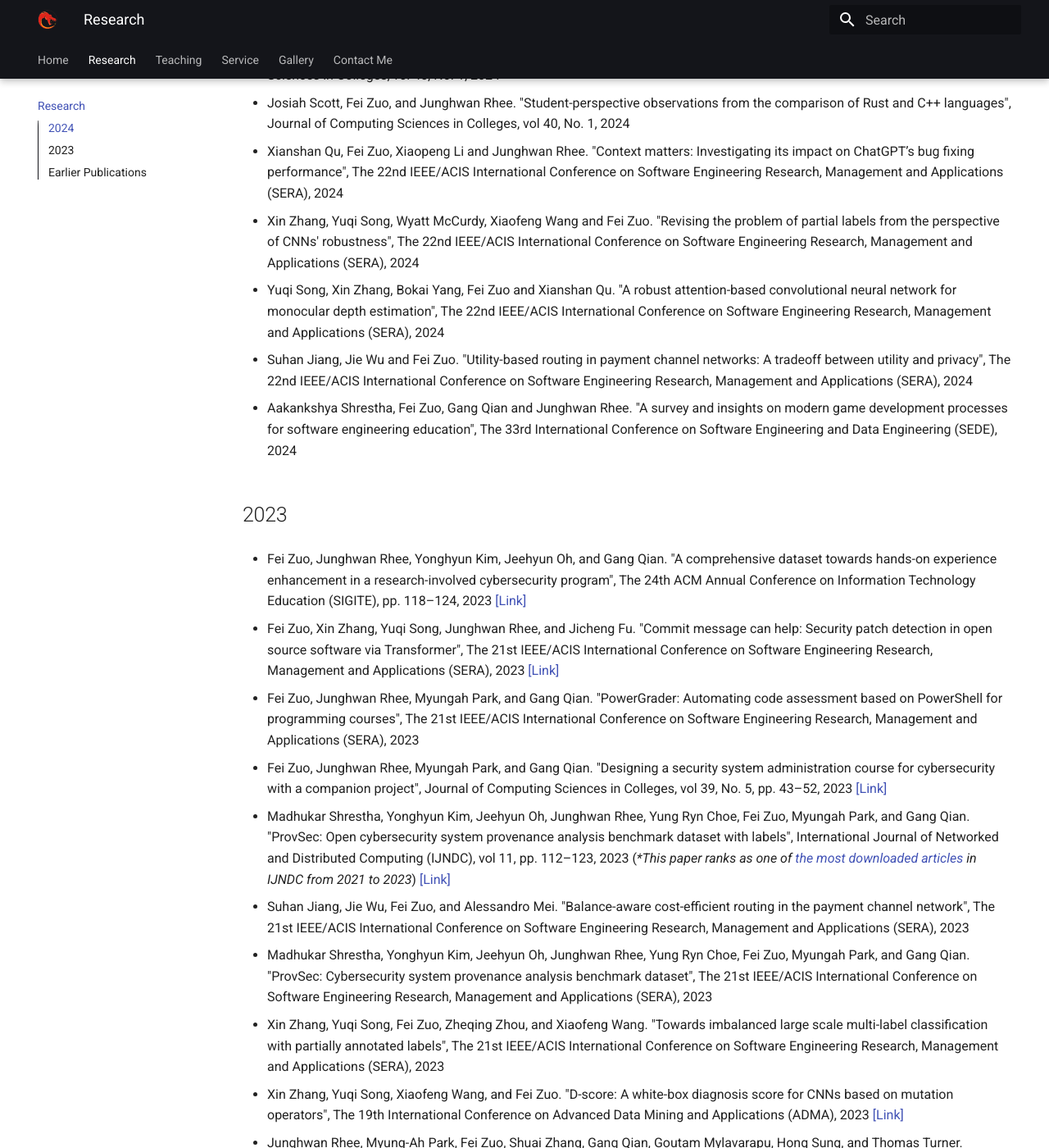
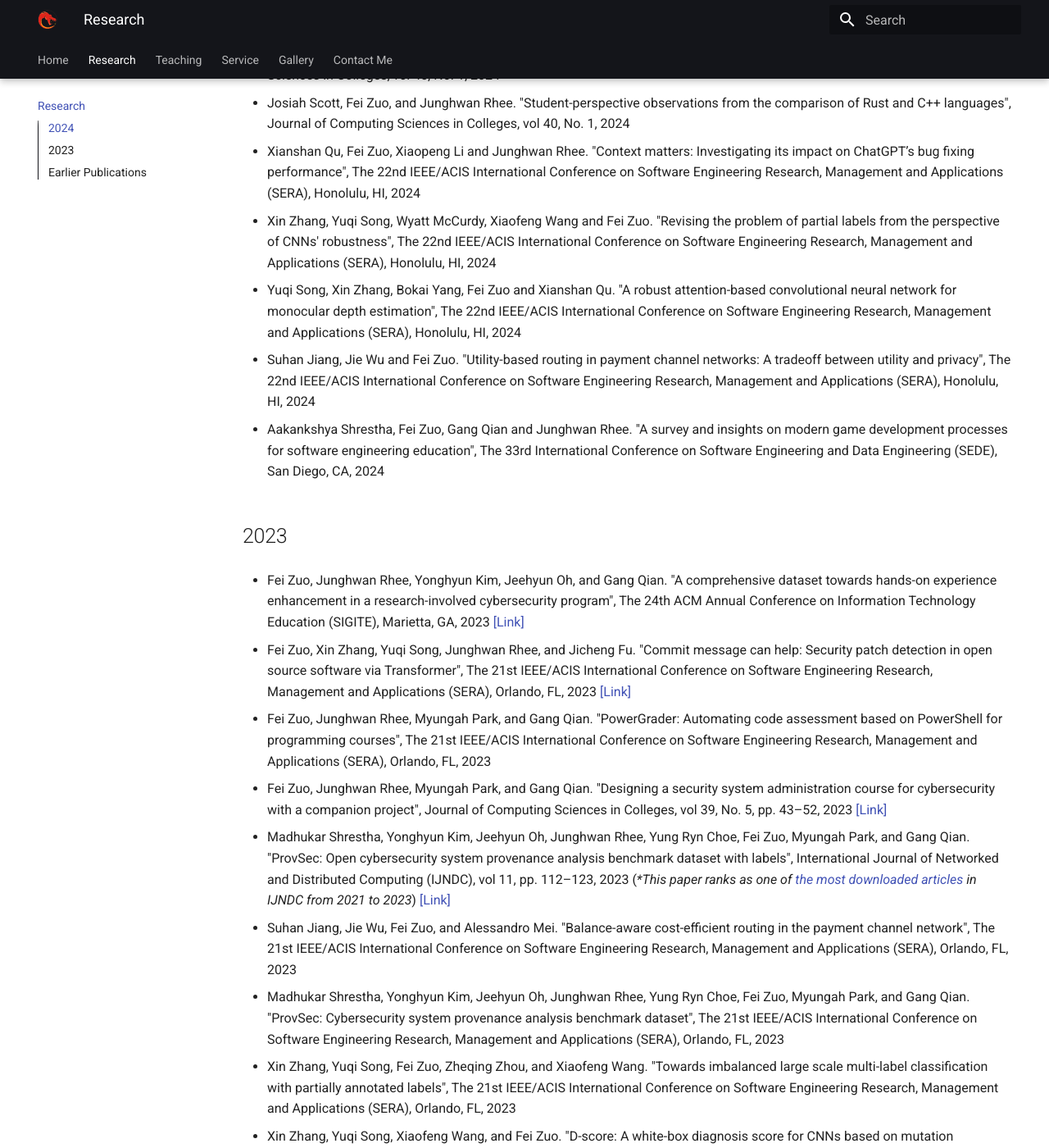
Before and after one commit to fzuo/homepage, an MkDocs documentation site: the page built from docs/research.md, in a window 1280 px wide and 1400 px high, scrolled down 665 px. Shown: the whole window at 82% size. Built offline with MkDocs 1.6.1 and Material for MkDocs 9.7.7, drawn with Linux system fonts in a browser that asks for light colours; some of the changed text lies outside the part shown.

Commit message:
Updating files

```diff
--- a/docs/research.md
+++ b/docs/research.md
@@ -19,35 +19,35 @@
 
 - Josiah Scott, Fei Zuo, and Junghwan Rhee. "Student-perspective observations from the comparison of Rust and C++ languages", Journal of Computing Sciences in Colleges, vol 40, No. 1, 2024
 
-- Xianshan Qu, Fei Zuo, Xiaopeng Li and Junghwan Rhee. "Context matters: Investigating its impact on ChatGPT’s bug fixing performance", The 22nd IEEE/ACIS International Conference on Software Engineering Research, Management and Applications (SERA), 2024
+- Xianshan Qu, Fei Zuo, Xiaopeng Li and Junghwan Rhee. "Context matters: Investigating its impact on ChatGPT’s bug fixing performance", The 22nd IEEE/ACIS International Conference on Software Engineering Research, Management and Applications (SERA), Honolulu, HI, 2024
 
-- Xin Zhang, Yuqi Song, Wyatt McCurdy, Xiaofeng Wang and Fei Zuo. "Revising the problem of partial labels from the perspective of CNNs' robustness", The 22nd IEEE/ACIS International Conference on Software Engineering Research, Management and Applications (SERA), 2024
+- Xin Zhang, Yuqi Song, Wyatt McCurdy, Xiaofeng Wang and Fei Zuo. "Revising the problem of partial labels from the perspective of CNNs' robustness", The 22nd IEEE/ACIS International Conference on Software Engineering Research, Management and Applications (SERA), Honolulu, HI, 2024
 
-- Yuqi Song, Xin Zhang, Bokai Yang, Fei Zuo and Xianshan Qu. "A robust attention-based convolutional neural network for monocular depth estimation", The 22nd IEEE/ACIS International Conference on Software Engineering Research, Management and Applications (SERA), 2024
+- Yuqi Song, Xin Zhang, Bokai Yang, Fei Zuo and Xianshan Qu. "A robust attention-based convolutional neural network for monocular depth estimation", The 22nd IEEE/ACIS International Conference on Software Engineering Research, Management and Applications (SERA), Honolulu, HI, 2024
 
-- Suhan Jiang, Jie Wu and Fei Zuo. "Utility-based routing in payment channel networks: A tradeoff between utility and privacy", The 22nd IEEE/ACIS International Conference on Software Engineering Research, Management and Applications (SERA), 2024
+- Suhan Jiang, Jie Wu and Fei Zuo. "Utility-based routing in payment channel networks: A tradeoff between utility and privacy", The 22nd IEEE/ACIS International Conference on Software Engineering Research, Management and Applications (SERA), Honolulu, HI, 2024
 
-- Aakankshya Shrestha, Fei Zuo, Gang Qian and Junghwan Rhee.	"A survey and insights on modern game development processes for software engineering education", The 33rd International Conference on Software Engineering and Data Engineering (SEDE), 2024
+- Aakankshya Shrestha, Fei Zuo, Gang Qian and Junghwan Rhee. "A survey and insights on modern game development processes for software engineering education", The 33rd International Conference on Software Engineering and Data Engineering (SEDE), San Diego, CA, 2024
 
 ## 2023
 
-- Fei Zuo, Junghwan Rhee, Yonghyun Kim, Jeehyun Oh, and Gang Qian. "A comprehensive dataset towards hands-on experience enhancement in a research-involved cybersecurity program", The 24th ACM Annual Conference on Information Technology Education (SIGITE), pp. 118–124, 2023 [\[Link\]](https://dl.acm.org/doi/10.1145/3585059.3611416)
+- Fei Zuo, Junghwan Rhee, Yonghyun Kim, Jeehyun Oh, and Gang Qian. "A comprehensive dataset towards hands-on experience enhancement in a research-involved cybersecurity program", The 24th ACM Annual Conference on Information Technology Education (SIGITE), Marietta, GA, 2023 [\[Link\]](https://dl.acm.org/doi/10.1145/3585059.3611416)
 
-- Fei Zuo, Xin Zhang, Yuqi Song, Junghwan Rhee, and Jicheng Fu. "Commit message can help: Security patch detection in open source software via Transformer", The 21st IEEE/ACIS International Conference on Software Engineering Research, Management and Applications (SERA), 2023 [\[Link\]](https://github.com/fzuo/Patch-Commits-Study/blob/master/papers/Commit_Message_Can_Help.pdf)
+- Fei Zuo, Xin Zhang, Yuqi Song, Junghwan Rhee, and Jicheng Fu. "Commit message can help: Security patch detection in open source software via Transformer", The 21st IEEE/ACIS International Conference on Software Engineering Research, Management and Applications (SERA), Orlando, FL, 2023 [\[Link\]](https://github.com/fzuo/Patch-Commits-Study/blob/master/papers/Commit_Message_Can_Help.pdf)
 
-- Fei Zuo, Junghwan Rhee, Myungah Park, and Gang Qian. "PowerGrader: Automating code assessment based on PowerShell for programming courses", The 21st IEEE/ACIS International Conference on Software Engineering Research, Management and Applications (SERA), 2023
+- Fei Zuo, Junghwan Rhee, Myungah Park, and Gang Qian. "PowerGrader: Automating code assessment based on PowerShell for programming courses", The 21st IEEE/ACIS International Conference on Software Engineering Research, Management and Applications (SERA), Orlando, FL, 2023
 
 - Fei Zuo, Junghwan Rhee, Myungah Park, and Gang Qian. "Designing a security system administration course for cybersecurity with a companion project", Journal of Computing Sciences in Colleges, vol 39, No. 5, pp. 43–52, 2023 [\[Link\]](https://dl.acm.org/doi/pdf/10.5555/3637068.3637072)
 
 - Madhukar Shrestha, Yonghyun Kim, Jeehyun Oh, Junghwan Rhee, Yung Ryn Choe, Fei Zuo, Myungah Park, and Gang Qian. "ProvSec: Open cybersecurity system provenance analysis benchmark dataset with labels", International Journal of Networked and Distributed Computing (IJNDC), vol 11, pp. 112–123, 2023 (*\*This paper ranks as one of* [*the most downloaded articles*](https://link.springer.com/journal/44227/updates/27329374) *in IJNDC from 2021 to 2023*) [\[Link\]](https://link.springer.com/article/10.1007/s44227-023-00014-9)
 
-- Suhan Jiang, Jie Wu, Fei Zuo, and Alessandro Mei. "Balance-aware cost-efficient routing in the payment channel network", The 21st IEEE/ACIS International Conference on Software Engineering Research, Management and Applications (SERA), 2023
+- Suhan Jiang, Jie Wu, Fei Zuo, and Alessandro Mei. "Balance-aware cost-efficient routing in the payment channel network", The 21st IEEE/ACIS International Conference on Software Engineering Research, Management and Applications (SERA), Orlando, FL, 2023
 
-- Madhukar Shrestha, Yonghyun Kim, Jeehyun Oh, Junghwan Rhee, Yung Ryn Choe, Fei Zuo, Myungah Park, and Gang Qian. "ProvSec: Cybersecurity system provenance analysis benchmark dataset", The 21st IEEE/ACIS International Conference on Software Engineering Research, Management and Applications (SERA), 2023
+- Madhukar Shrestha, Yonghyun Kim, Jeehyun Oh, Junghwan Rhee, Yung Ryn Choe, Fei Zuo, Myungah Park, and Gang Qian. "ProvSec: Cybersecurity system provenance analysis benchmark dataset", The 21st IEEE/ACIS International Conference on Software Engineering Research, Management and Applications (SERA), Orlando, FL, 2023
 
-- Xin Zhang, Yuqi Song, Fei Zuo, Zheqing Zhou, and Xiaofeng Wang. "Towards imbalanced large scale multi-label classification with partially annotated labels", The 21st IEEE/ACIS International Conference on Software Engineering Research, Management and Applications (SERA), 2023
+- Xin Zhang, Yuqi Song, Fei Zuo, Zheqing Zhou, and Xiaofeng Wang. "Towards imbalanced large scale multi-label classification with partially annotated labels", The 21st IEEE/ACIS International Conference on Software Engineering Research, Management and Applications (SERA), Orlando, FL, 2023
 
-- Xin Zhang, Yuqi Song, Xiaofeng Wang, and Fei Zuo. "D-score: A white-box diagnosis score for CNNs based on mutation operators", The 19th International Conference on Advanced Data Mining and Applications (ADMA), 2023 [\[Link\]](https://link.springer.com/chapter/10.1007/978-3-031-46677-9_24)
+- Xin Zhang, Yuqi Song, Xiaofeng Wang, and Fei Zuo. "D-score: A white-box diagnosis score for CNNs based on mutation operators", The 19th International Conference on Advanced Data Mining and Applications (ADMA), Shenyang, China, 2023 [\[Link\]](https://link.springer.com/chapter/10.1007/978-3-031-46677-9_24)
 
 - Junghwan Rhee, Myung-Ah Park, Fei Zuo, Shuai Zhang, Gang Qian, Goutam Mylavarapu, Hong Sung, and Thomas Turner. "Developing Incident response-focused cybersecurity undergraduate curricula", Journal of Computing Sciences in Colleges, vol 38, No. 7, pp. 65–74. 2023 [\[Link\]](https://dl.acm.org/doi/pdf/10.5555/3606431.3606438)
 
@@ -55,14 +55,14 @@
 
 - Chuxiong Wu, Xiaopeng Li, Fei Zuo, Lannan Luo, Xiaojiang Du, Jia Di, and Qiang Zeng. "Use it-no need to shake it! Accurate implicit authentication for everyday objects with smart sensing", Proceedings of the ACM on Interactive, Mobile, Wearable and Ubiquitous Technologies, vol 6, No. 3, pp. 1–25. 2022
 
-- Fei Zuo, and Qiang Zeng. "Exploiting the sensitivity of L2 adversarial examples to erase-and-restore", In Proceedings of the 2021 ACM Asia Conference on Computer and Communications Security (ASIACCS), pp. 40–51. 2021
+- Fei Zuo, and Qiang Zeng. "Exploiting the sensitivity of L2 adversarial examples to erase-and-restore", The 16th ACM ASIA Conference on Computer and Communications Security (ASIACCS), Hong Kong, China, 2021
 
-- Lannan Luo, Qiang Zeng, Bokai Yang, Fei Zuo, and Junzhe Wang. "Westworld: Fuzzing-assisted remote dynamic symbolic execution of smart apps on iot cloud platforms", Annual Computer Security Applications Conference (ACSAC), pp. 982–995. 2021
+- Lannan Luo, Qiang Zeng, Bokai Yang, Fei Zuo, and Junzhe Wang. "Westworld: Fuzzing-assisted remote dynamic symbolic execution of smart apps on iot cloud platforms", Annual Computer Security Applications Conference (ACSAC), Austin, TX, 2021
 
-- Xiaopeng Li, Fengyao Yan, Fei Zuo, Qiang Zeng, and Lannan Luo. "Touch well before use: Intuitive and secure authentication for IoT devices", The 25th Annual International Conference on Mobile Computing and Networking (MobiCom). 2019
+- Xiaopeng Li, Fengyao Yan, Fei Zuo, Qiang Zeng, and Lannan Luo. "Touch well before use: Intuitive and secure authentication for IoT devices", The 25th Annual International Conference on Mobile Computing and Networking (MobiCom), Los Cabos, Mexico, 2019
 
-- Fei Zuo, Bokai Yang, Xiaopeng Li, Qiang Zeng, and Lannan Luo. "Exploiting the inherent limitation of L0 adversarial examples", The 22nd International Symposium on Research in Attacks, Intrusions and Defenses (RAID). 2019
+- Fei Zuo, Bokai Yang, Xiaopeng Li, Qiang Zeng, and Lannan Luo. "Exploiting the inherent limitation of L0 adversarial examples", The 22nd International Symposium on Research in Attacks, Intrusions and Defenses (RAID), Beijing, China, 2019
 
-- Fei Zuo, Xiaopeng Li, Patrick Young, Lannan Luo, Qiang Zeng, and Zhexin Zhang. "Neural machine translation inspired binary code similarity comparison beyond function pairs", The 26th Network and Distributed System Security Symposium (NDSS). 2019
+- Fei Zuo, Xiaopeng Li, Patrick Young, Lannan Luo, Qiang Zeng, and Zhexin Zhang. "Neural machine translation inspired binary code similarity comparison beyond function pairs", The 26th Network and Distributed System Security Symposium (NDSS), San Diego, CA, 2019
 
 - Jianzhong Qi, Fei Zuo, Hanan Samet, and Jia Cheng Yao. "K-regret queries using multiplicative utility functions", ACM Transactions on Database Systems (TODS), vol 43, No. 2, pp. 1-41. 2018
```
Also changed, not shown: other parts of docs/research.md (+3 -3 lines), docs/index.md (+4 -2 lines), docs/pics/ok_015.jpg, docs/pics/sd_004.jpg, 1 other file.
